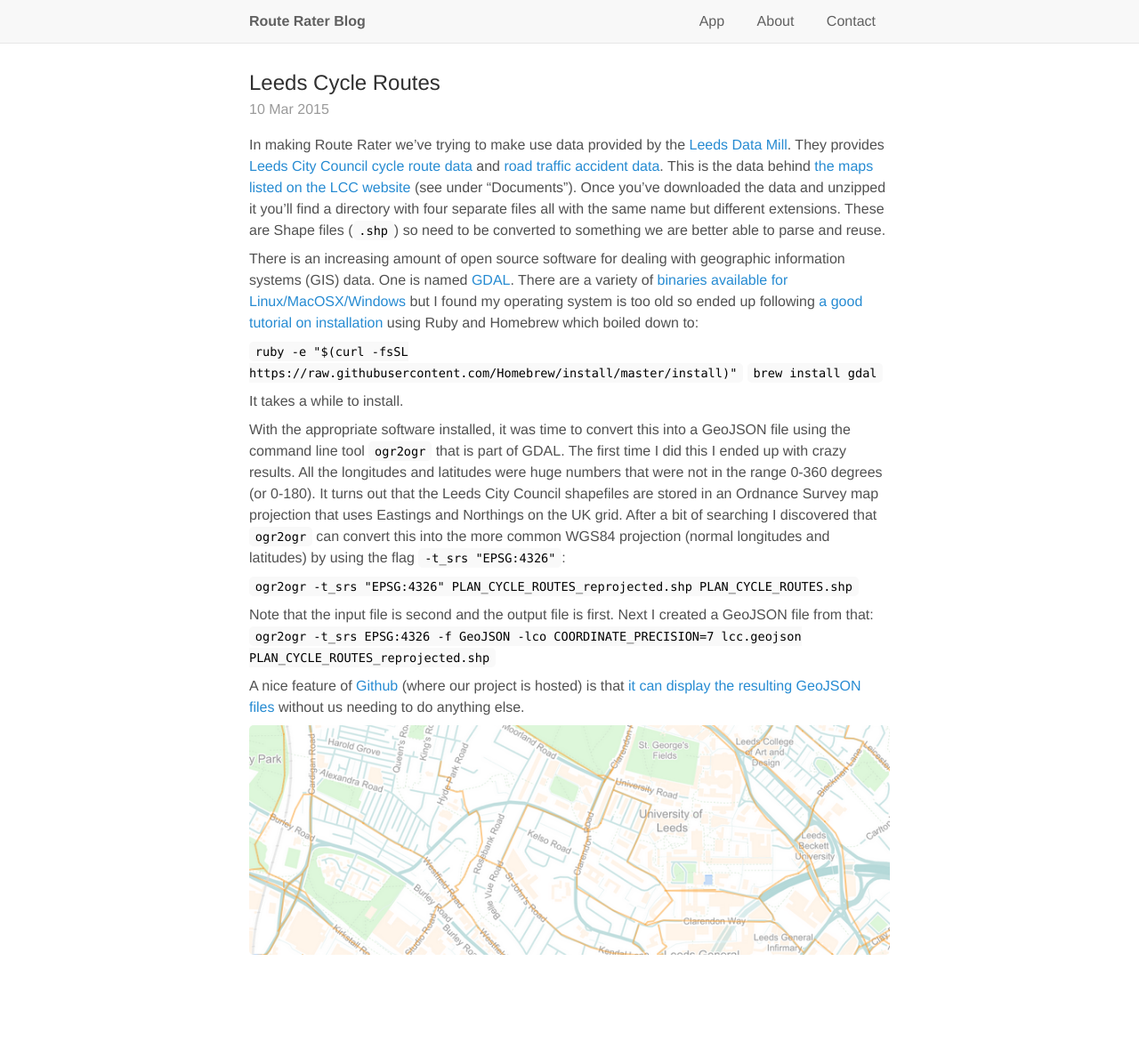
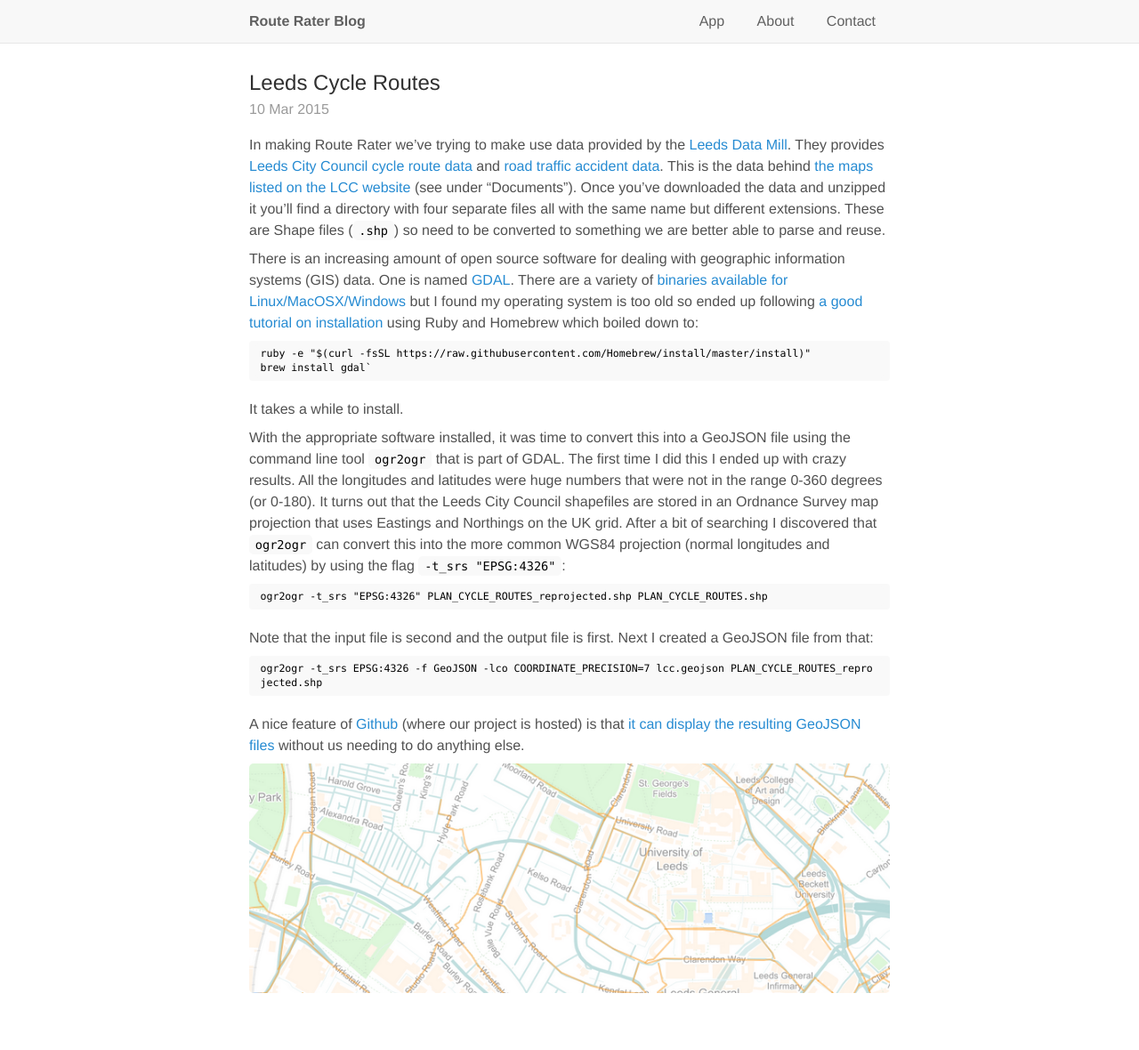
Before and after one commit to RouteRater/routerater, a Jekyll site: the page built from _posts/2015-03-10-Leeds-Cycle-Routes.md, in a window 1280 px wide. Shown: the whole page at 89% size. Built offline with Jekyll 4.4.1, drawn with Linux system fonts in a browser that asks for light colours; before the commit the page ends 1137 px from its top, so only the background shows below that.

Commit message:
Formatting

```diff
--- a/_posts/2015-03-10-Leeds-Cycle-Routes.md
+++ b/_posts/2015-03-10-Leeds-Cycle-Routes.md
@@ -7,17 +7,18 @@ In making _Route Rater_ we've trying to make use data provided by the [Leeds Dat
 
 There is an increasing amount of open source software for dealing with geographic information systems (GIS) data. One is named [GDAL](http://www.gdal.org/). There are a variety of [binaries available for Linux/MacOSX/Windows](http://trac.osgeo.org/gdal/wiki/DownloadingGdalBinaries) but I found my operating system is too old so ended up following [a good tutorial on installation](http://bost.ocks.org/mike/map/) using Ruby and Homebrew which boiled down to:
 
-`ruby -e "$(curl -fsSL https://raw.githubusercontent.com/Homebrew/install/master/install)"`
-`brew install gdal`
+    ruby -e "$(curl -fsSL https://raw.githubusercontent.com/Homebrew/install/master/install)"
+    brew install gdal`
 
 It takes a while to install.
 
 With the appropriate software installed, it was time to convert this into a GeoJSON file using the command line tool `ogr2ogr` that is part of GDAL. The first time I did this I ended up with crazy results. All the longitudes and latitudes were huge numbers that were not in the range 0-360 degrees (or 0-180). It turns out that the Leeds City Council shapefiles are stored in an Ordnance Survey map projection that uses Eastings and Northings on the UK grid. After a bit of searching I discovered that `ogr2ogr` can convert this into the more common WGS84 projection (normal longitudes and latitudes) by using the flag `-t_srs "EPSG:4326"`:
 
-`ogr2ogr -t_srs "EPSG:4326" PLAN_CYCLE_ROUTES_reprojected.shp PLAN_CYCLE_ROUTES.shp`
+    ogr2ogr -t_srs "EPSG:4326" PLAN_CYCLE_ROUTES_reprojected.shp PLAN_CYCLE_ROUTES.shp
 
 Note that the input file is second and the output file is first. Next I created a GeoJSON file from that:
-`ogr2ogr -t_srs EPSG:4326 -f GeoJSON -lco COORDINATE_PRECISION=7 lcc.geojson PLAN_CYCLE_ROUTES_reprojected.shp`
+
+    ogr2ogr -t_srs EPSG:4326 -f GeoJSON -lco COORDINATE_PRECISION=7 lcc.geojson PLAN_CYCLE_ROUTES_reprojected.shp
 
 A nice feature of [Github](http://github.com/) (where our project is hosted) is that [it can display the resulting GeoJSON files](https://github.com/slowe/routerater/blob/master/data/lcc.geojson) without us needing to do anything else.
 
```
